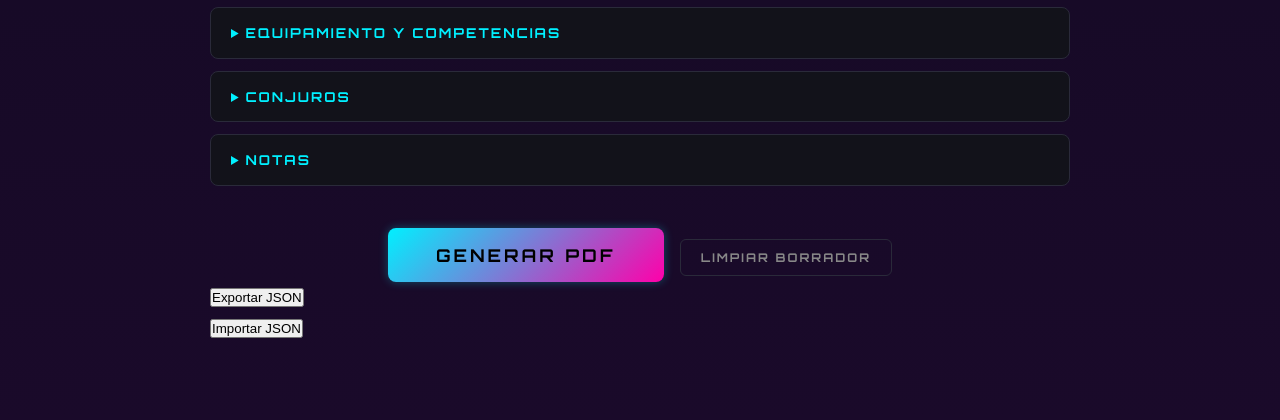
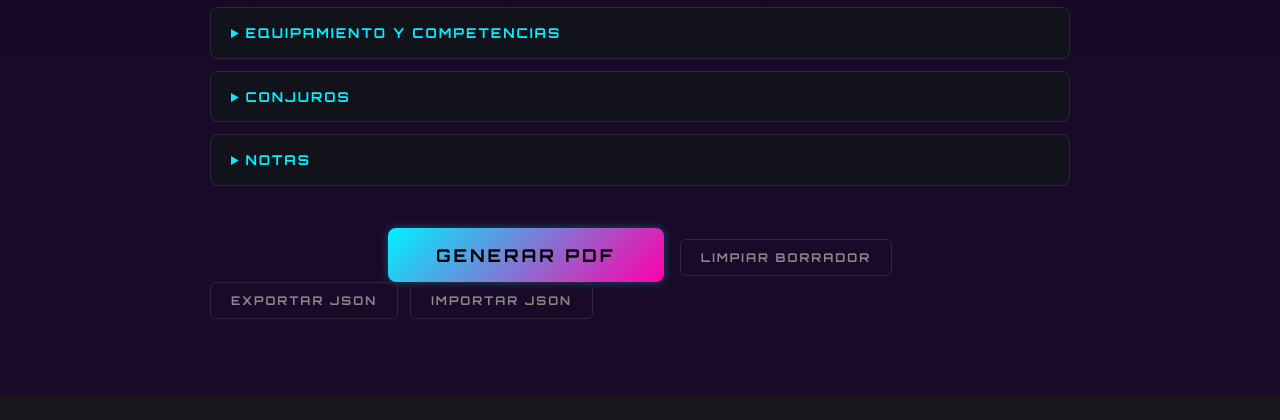
Before and after one commit to EdMaxt/NeonRPG, a Flask app: page / in a window 1280 px wide. Shown: the part 1803-2223 px from the top of the page. After the commit the page ends 2198 px from the top, so only its background shows below. Run offline with Flask 3, Linux system fonts and the light colour scheme.

Commit message:
Fix export/import button styling to match app design
- Removed checkbox-label wrappers from export/import buttons
- Added proper CSS for .submit-section .export-import
- Buttons now match design language (Orbitron, consistent padding, colors)
- File input hidden properly

Co-authored-by: Zelda

```diff
--- a/static/style.css
+++ b/static/style.css
@@ -571,6 +571,37 @@ textarea {
     padding: 30px 0;
 }
 
+.submit-section .export-import {
+    display: flex;
+    gap: 12px;
+    align-items: center;
+}
+
+.submit-section .export-import .btn-import {
+    font-family: 'Orbitron', sans-serif;
+    font-size: 0.75rem;
+    font-weight: 700;
+    padding: 10px 20px;
+    background: transparent;
+    color: var(--text-muted);
+    border: 1px solid var(--border);
+    border-radius: 6px;
+    cursor: pointer;
+    text-transform: uppercase;
+    letter-spacing: 2px;
+    transition: all 0.2s;
+}
+
+.submit-section .export-import .btn-import:hover {
+    color: var(--accent);
+    border-color: var(--accent);
+    background: rgba(0, 240, 255, 0.05);
+}
+
+.submit-section .export-import input[type="file"] {
+    display: none;
+}
+
 .btn-generate {
     font-family: 'Orbitron', sans-serif;
     font-size: 1.1rem;
--- a/templates/index.html
+++ b/templates/index.html
@@ -401,13 +401,8 @@
                 <button type="submit" class="btn-generate" id="submitBtn">GENERAR PDF</button>
                 <button type="button" class="btn-clear" id="clearDraft">Limpiar borrador</button>
                 <div class="export-import">
-                    <label class="checkbox-label">
-                        <input type="button" class="btn-import" id="exportBtn" value="Exportar JSON">
-                    </label>
-                    <label class="checkbox-label">
-                        <input type="file" id="importFile" accept=".json" style="display:none">
-                        <input type="button" class="btn-import" id="importBtn" value="Importar JSON">
-                    </label>
+                    <input type="button" class="btn-import" id="exportBtn" value="Exportar JSON">
+                    <input type="button" class="btn-import" id="importBtn" value="Importar JSON">
                 </div>
                 <span id="draftIndicator" class="draft-indicator"></span>
             </div>
```
